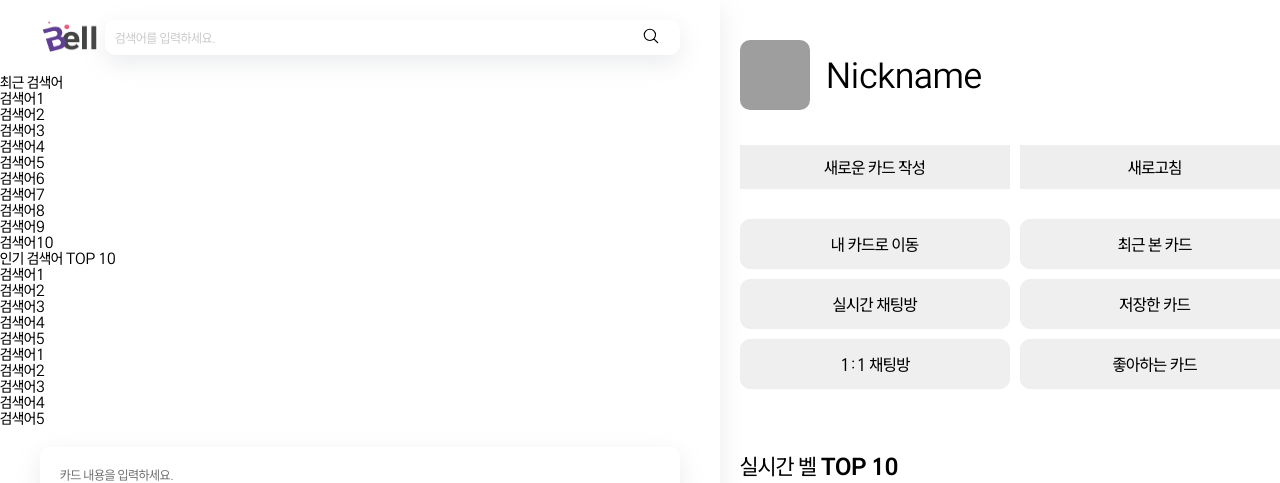
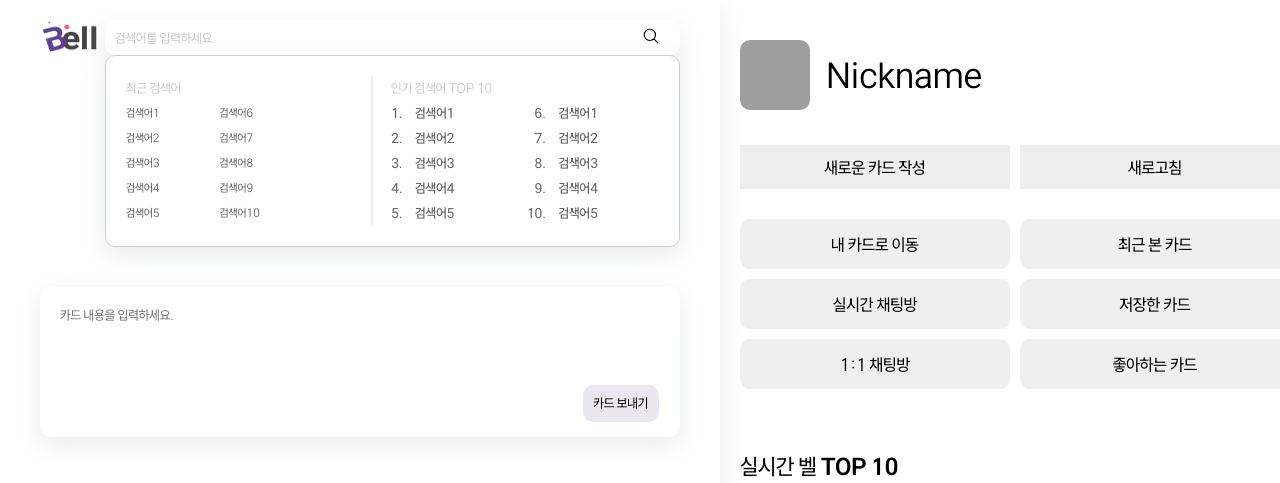
Before and after one commit to Project-Bell/Fe, a React (Create React App) app in the folder main/: page / in a window 1280 px wide. Shown: the top 483 px of the page. Built offline with nearby package versions, Linux system fonts and the light colour scheme; grey boxes are pictures that could not be loaded.

Commit message:
style : 검색창 모달 스타일링

```diff
--- a/main/src/components/Header.css
+++ b/main/src/components/Header.css
@@ -55,3 +55,71 @@ form.search_box button svg {
     width: 18px;
     height: 18px;
 }
+
+/* 검색 키워드 모달 스타일 시작 */
+.search_box_modal {
+    width: 575px;
+    border: 1px solid #ccc;
+    border-radius: 10px;
+    box-sizing: border-box;
+    background-color: #fff;
+    box-shadow: 0px 8px 24px 0 rgba(149, 157, 165, 0.2);
+
+    display: flex;
+    position: relative;
+    z-index: 1;
+    left: 105px;
+    top: -20px;
+    padding: 20px;
+}
+
+.search_history_keyword {
+    color: #666;
+    font-size: 12px;
+    line-height: 25px;
+    width: 215px;
+}
+
+.search_history_keyword h4,
+.search_famuse_keyword h4 {
+    color: #ccc;
+    font-size: 14px;
+    font-weight: 400;
+}
+
+.keyword_wrap {
+    display: flex;
+}
+
+.keyword_wrap ul:nth-child(2) {
+    margin-left: 60px;
+}
+
+.keyword_wrap ol:nth-child(2) {
+    margin-left: 80px;
+}
+
+.keyword_wrap ol {
+    list-style: decimal;
+    text-indent: 10px;
+    padding-left: 14px;
+}
+
+.search_famuse_keyword {
+    position: relative;
+    color: #666;
+    font-size: 14px;
+    font-weight: 500;
+    line-height: 25px;
+    width: 215px;
+    margin-left: 50px;
+}
+
+.search_famuse_keyword::before {
+    content: "";
+    width: 2px;
+    height: 150px;
+    background-color: #eee;
+    position: absolute;
+    left: -20px;
+}
```
